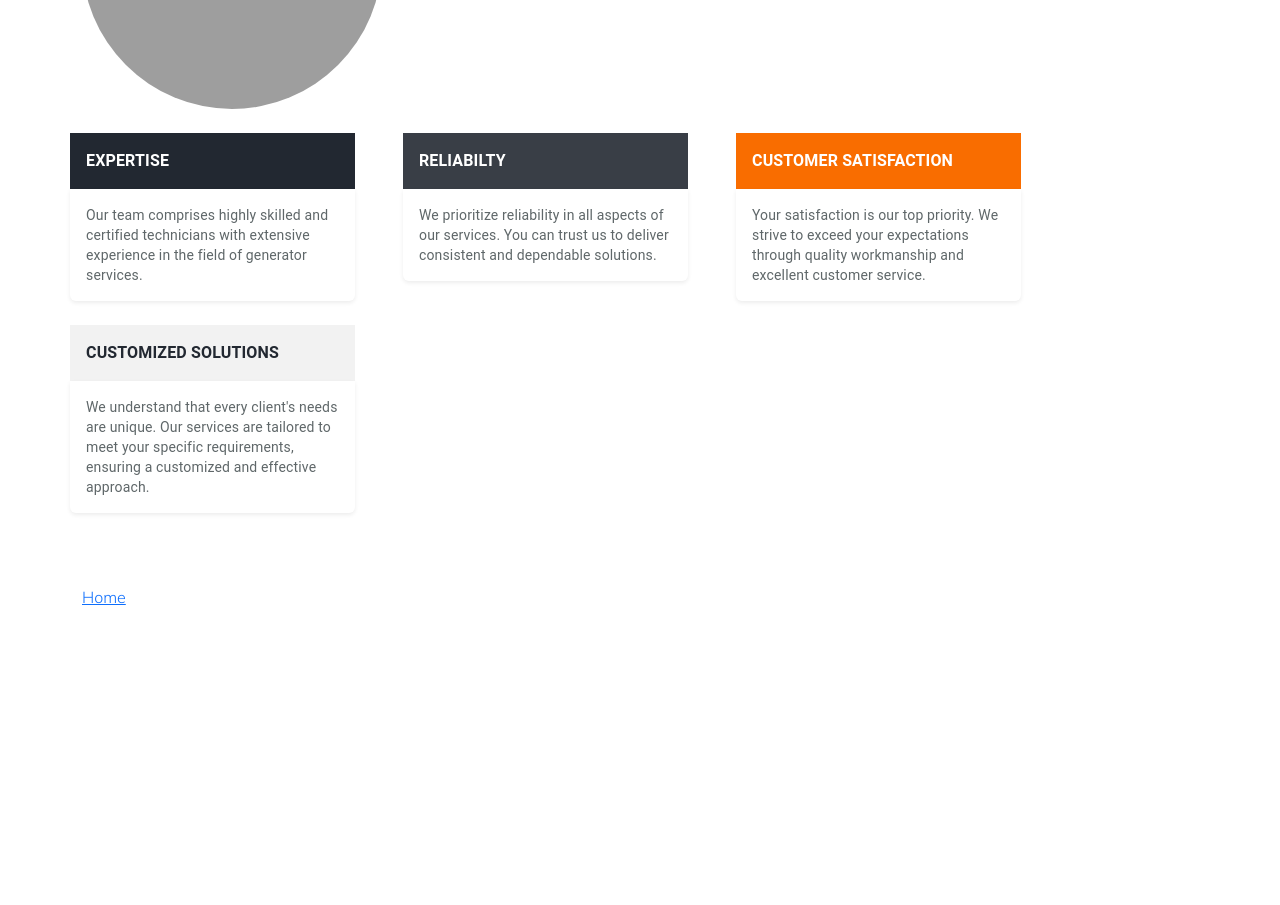
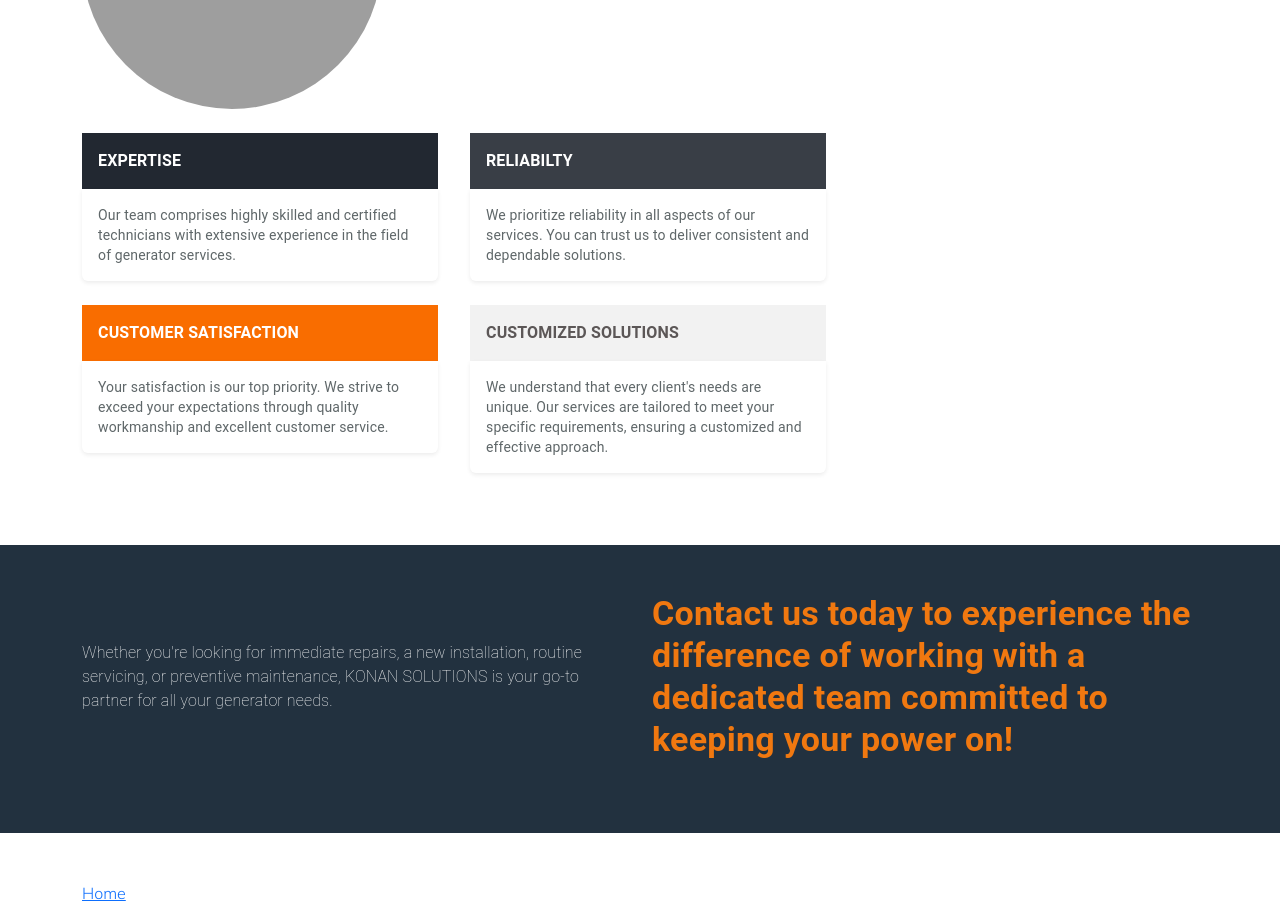
Before and after one commit to MightyEagle96/generator, a React (Create React App) app: page / in a window 1280 px wide. Shown: the part 1540-2445 px from the top of the page. Before the commit the page ends 2149 px from the top, so only its background shows below. Built offline with nearby package versions, Linux system fonts and the light colour scheme; grey boxes are pictures that could not be loaded.

Commit message:
made changes

```diff
--- a/src/pages/ChoiceCard.jsx
+++ b/src/pages/ChoiceCard.jsx
@@ -3,7 +3,7 @@ import React from "react";
 
 export default function ChoiceCard({ choice }) {
   return (
-    <div className="col-lg-3 me-5 mb-4   p-0">
+    <div className="col-lg-4 me-2 mb-4  ">
       <div
         className="p-3 m-0"
         style={{ backgroundColor: choice.backgroundColor }}
--- a/src/pages/HomePage.jsx
+++ b/src/pages/HomePage.jsx
@@ -1,5 +1,5 @@
 import React from "react";
-import { aboutUsSection, services, whyChooseUs } from "./services";
+import { aboutUsSection, bottomText, services, whyChooseUs } from "./services";
 import ServiceCard from "./ServiceCard";
 import FooterPage from "./FooterPage";
 import { Avatar, Typography } from "@mui/material";
@@ -9,7 +9,7 @@ export default function HomePage() {
   return (
     <div>
       <div className="mb-5">
-        <div className="d-none d-lg-block">
+        <div className="d-none d-md-block">
           <div className="homePageBannerDesktop d-flex justify-content-center align-items-center">
             <div className="text-center">
               <p
@@ -116,13 +116,6 @@ export default function HomePage() {
                 </div>
               </div>
             </div>
-            <div>
-              <div className="row">
-                {whyChooseUs.map((c, i) => (
-                  <ChoiceCard choice={c} key={i} />
-                ))}
-              </div>
-            </div>
           </div>
           <div className="d-sm-block d-lg-none text-center">
             <div className="d-flex justify-content-center mb-4">
@@ -144,6 +137,53 @@ export default function HomePage() {
               </div>
             </div>
           </div>
+          <div>
+            <div className="row">
+              {whyChooseUs.map((c, i) => (
+                <ChoiceCard choice={c} key={i} />
+              ))}
+            </div>
+          </div>
+        </div>
+        <div className="mt-5" style={{ backgroundColor: "#22313f" }}>
+          <div className="container pt-5 pb-5">
+            <div className="row">
+              <div className="col-lg-6 mb-4 d-flex align-items-center">
+                <Typography color="#fff" fontWeight={100}>
+                  {bottomText.p1}
+                </Typography>
+              </div>
+              <div className="col-lg-6 mb-4">
+                <div className="d-none d-lg-block">
+                  <Typography
+                    style={{ color: "#f07810" }}
+                    variant="h4"
+                    fontWeight={700}
+                  >
+                    {bottomText.p2}
+                  </Typography>
+                </div>
+                <div className="d-sm-block d-md-none">
+                  <Typography
+                    style={{ color: "#f07810" }}
+                    variant="h6"
+                    fontWeight={700}
+                  >
+                    {bottomText.p2}
+                  </Typography>
+                </div>
+                <div className="d-none d-md-block d-lg-none">
+                  <Typography
+                    style={{ color: "#f07810" }}
+                    variant="h5"
+                    fontWeight={700}
+                  >
+                    {bottomText.p2}
+                  </Typography>
+                </div>
+              </div>
+            </div>
+          </div>
         </div>
       </div>
       <FooterPage />
--- a/src/pages/services.js
+++ b/src/pages/services.js
@@ -49,8 +49,12 @@ export const whyChooseUs = [
   },
   {
     backgroundColor: "#f2f2f2",
-    color: "#222831",
+    color: "#5c5757",
     title: "Customized Solutions",
     text: `We understand that every client's needs are unique. Our services are tailored to meet your specific requirements, ensuring a customized and effective approach.`,
   },
 ];
+export const bottomText = {
+  p1: `Whether you're looking for immediate repairs, a new installation, routine servicing, or preventive maintenance, KONAN SOLUTIONS is your go-to partner for all your generator needs.`,
+  p2: `Contact us today to experience the difference of working with a dedicated team committed to keeping your power on!`,
+};
```
